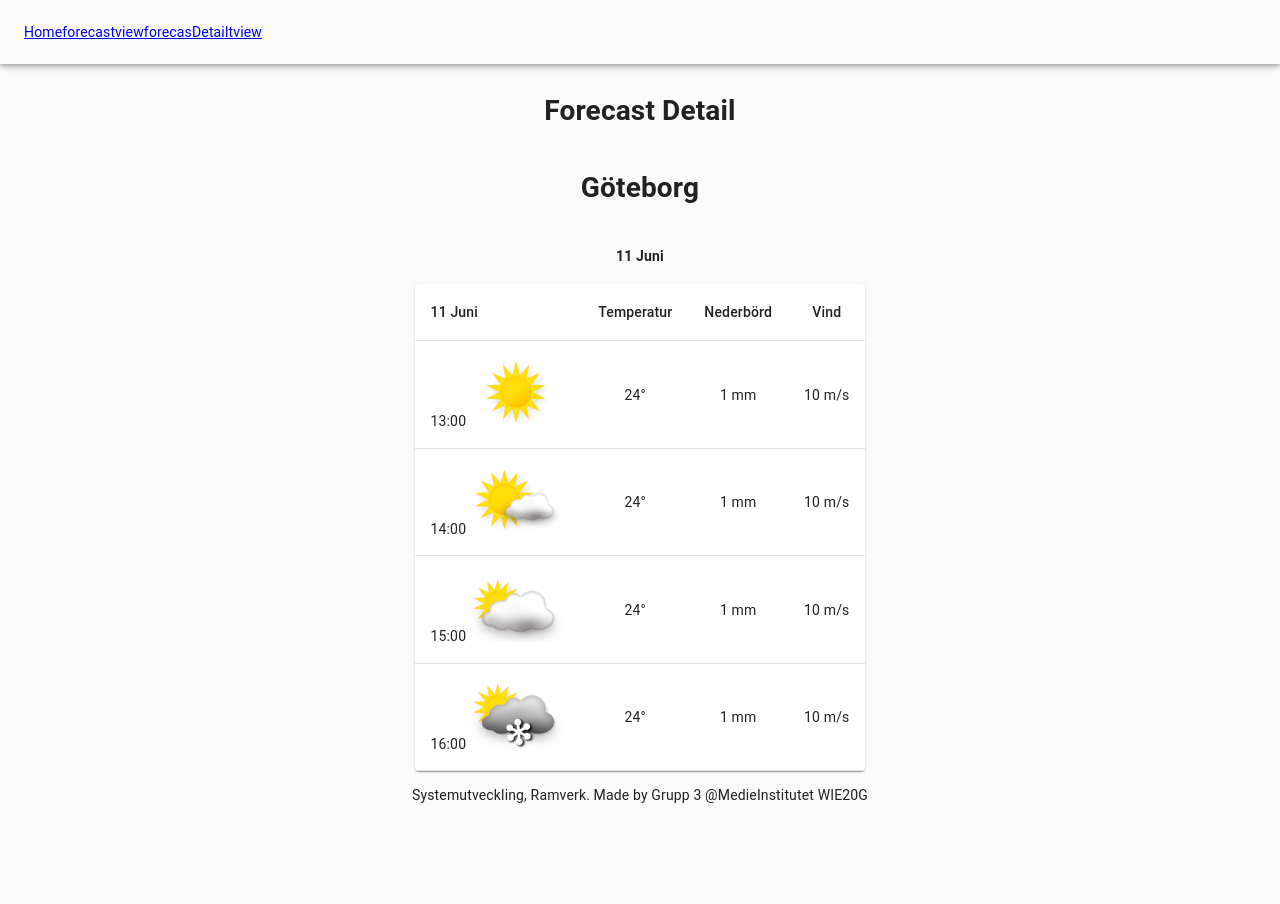
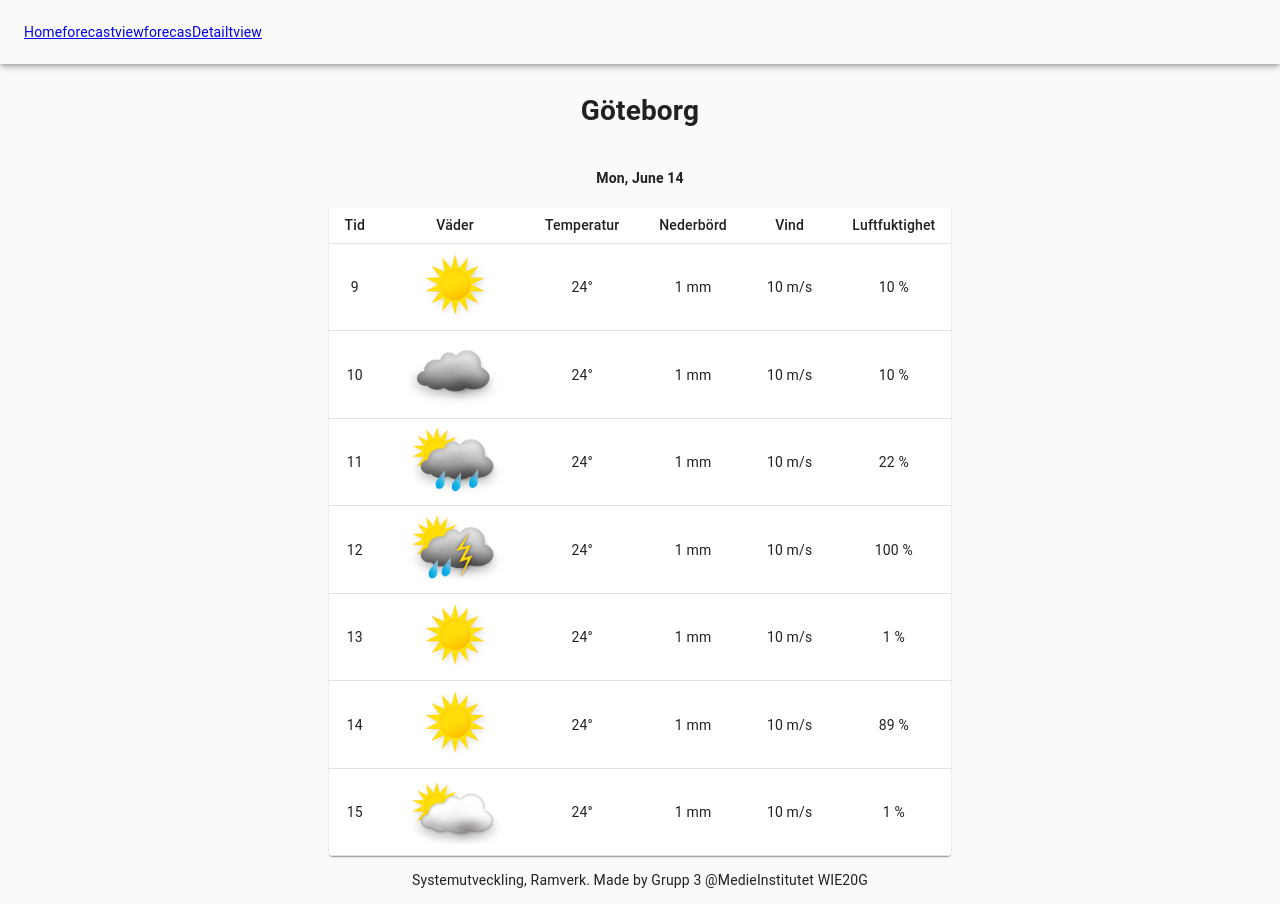
Before and after one commit to FredrikLjungqvist/Weather, a React (Create React App) app: page /forecastdetail/2021-06-14 in a window 1280 px wide. Before the commit the page ends 819 px from the top, so only its background shows below. Built offline with nearby package versions, Linux system fonts and the light colour scheme.

Commit message:
added more data to  weatherDetails

```diff
--- a/src/Pages/ForecastDetailView.tsx
+++ b/src/Pages/ForecastDetailView.tsx
@@ -10,7 +10,6 @@ const styles: CSSProperties = {
 const ForecastDetailView = () => {
   return (
     <div style={styles}>
-      <h1>Forecast Detail</h1>
       <CityForecastDetails />
     </div>
   )
--- a/src/Pages/ForecastView.tsx
+++ b/src/Pages/ForecastView.tsx
@@ -1,10 +1,17 @@
 import React from 'react'
 import myArray from '../citys'
+import { Link } from 'react-router-dom'
 
 const ForecastView = () => {
   return (
     <div>
       <h1>ForecastView</h1>
+      <li>
+        <Link to="/forecastdetail/2021-06-14" >2021 06 14</Link>
+      </li>
+      <li>
+        <Link to="/forecastdetail/2021-06-15" >2021 06 15</Link>
+      </li>
       <p>{myArray[1]}</p>
     </div>
   )
--- a/src/components/UI/Layout.tsx
+++ b/src/components/UI/Layout.tsx
@@ -29,7 +29,7 @@ export default class Layout extends Component {
           <ForecastView />
         </Route>
 
-        <Route path="/forecastdetail">
+        <Route path="/forecastdetail/:currentDate">
           <ForecastDetailView />
         </Route>
         <Footer />
--- a/src/components/weather/CityForecastDetails.tsx
+++ b/src/components/weather/CityForecastDetails.tsx
@@ -1,76 +1,137 @@
 import React from 'react'
-import { Paper, TableContainer, Table, TableHead, TableCell, TableRow, TableBody, Icon } from '@material-ui/core'
-import one from '../../assets/icons/1.png'
+import { Paper, TableContainer, Table, TableHead, TableCell, TableRow, TableBody } from '@material-ui/core'
+import { useParams } from 'react-router-dom'
 
 interface WeatherDetails {
-  id: Number
+  id: number
+  date: string
   celsius: Number
+  humidity: Number
   weatherSymbol: Number
-  hour: String
   precipitation: Number
   windSpeed: Number
 }
 
 
 const dummy_data: WeatherDetails[] = [
+
   {
     id: Math.floor(Math.random() * 10000),
     celsius: 24,
+    date: "2021-06-14T09:00:26.857Z",
+    humidity: 10,
     weatherSymbol: 1,
-    hour: "13:00",
     precipitation: 1,
     windSpeed: 10,
   },
   {
     id: Math.floor(Math.random() * 10000),
     celsius: 24,
-    weatherSymbol: 2,
-    hour: "14:00",
+    date: "2021-06-14T10:00:26.857Z",
+    weatherSymbol: 6,
+    humidity: 10,
     precipitation: 1,
     windSpeed: 10,
   },
   {
     id: Math.floor(Math.random() * 10000),
     celsius: 24,
-    weatherSymbol: 3,
-    hour: "15:00",
+    date: "2021-06-14T11:00:26.857Z",
+    humidity: 22,
+    weatherSymbol: 10,
     precipitation: 1,
     windSpeed: 10,
   },
   {
     id: Math.floor(Math.random() * 10000),
     celsius: 24,
-    weatherSymbol: 15,
-    hour: "16:00",
+    date: "2021-06-14T12:00:26.857Z",
+    humidity: 100,
+    weatherSymbol: 11,
     precipitation: 1,
     windSpeed: 10,
   },
+  {
+    id: Math.floor(Math.random() * 10000),
+    celsius: 24,
+    date: "2021-06-14T13:00:26.857Z",
+    humidity: 1,
+    weatherSymbol: 1,
+    precipitation: 1,
+    windSpeed: 10,
+  },
+  {
+    id: Math.floor(Math.random() * 10000),
+    celsius: 24,
+    date: "2021-06-14T14:00:26.857Z",
+    humidity: 89,
+    weatherSymbol: 1,
+    precipitation: 1,
+    windSpeed: 10,
+  },
+  {
+    id: Math.floor(Math.random() * 10000),
+    celsius: 24,
+    date: "2021-06-14T15:00:26.857Z",
+    humidity: 1,
+    weatherSymbol: 3,
+    precipitation: 1,
+    windSpeed: 10,
+  },
+  {
+    id: Math.floor(Math.random() * 10000),
+    celsius: 1,
+    date: "2021-06-15T15:00:26.857Z",
+    humidity: 100,
+    weatherSymbol: 27,
+    precipitation: 1,
+    windSpeed: 1000,
+  },
 ]
+
 
 
 const CityForecastDetails = () => {
 
 
-  console.log(dummy_data)
+
+  const params: any = useParams();
+
+  console.log(params.currentDate)
+  console.log(dummy_data[0].date.substring(0, 10))
+
+  const currentList = dummy_data.filter((day) => day.date.substring(0, 10) === params.currentDate)
+
+
+  const datum = new Date(currentList[0].date)
+
+  datum.toLocaleDateString("se-SE", { month: 'long' })
+
   return (
     <>
+
+
       <h1>Göteborg</h1>
-      <h4>11 Juni</h4>
-      <TableContainer component={Paper}>
-        <Table aria-label="simple table">
+      <h4>{datum.toLocaleString("se-SE", { weekday: "short", day: "numeric", month: 'long' })}</h4>
+      <TableContainer component={Paper} >
+        <Table size="small" aria-label="simple table">
           <TableHead>
             <TableRow>
-              <TableCell>11 Juni</TableCell>
+              <TableCell align="center">Tid</TableCell>
+              <TableCell align="center">Väder</TableCell>
               <TableCell align="center">Temperatur</TableCell>
               <TableCell align="center">Nederbörd</TableCell>
               <TableCell align="center">Vind</TableCell>
+              <TableCell align="center">Luftfuktighet</TableCell>
             </TableRow>
           </TableHead>
           <TableBody>
-            {dummy_data.map((row) => (
-              <TableRow >
+            {currentList.map((row) => (
+              <TableRow key={row.id}>
                 <TableCell align="center" component="th" >
-                  {row.hour}
+                  {new Date(row.date).getHours()}
+                </TableCell>
+                <TableCell align="center" component="th" >
                   <img src={require(`../../assets/icons/${row.weatherSymbol}.png`).default} width="100" alt="" />
                 </TableCell>
                 <TableCell align="center">
@@ -78,11 +139,13 @@ const CityForecastDetails = () => {
                 </TableCell>
                 <TableCell align="center">{row.precipitation} mm</TableCell>
                 <TableCell align="center">{row.windSpeed} m/s</TableCell>
+                <TableCell align="center">{row.humidity} %</TableCell>
               </TableRow>
             ))}
           </TableBody>
         </Table>
       </TableContainer >
+
     </>
   )
 }
--- a/src/components/weather/CurrentWeather.tsx
+++ b/src/components/weather/CurrentWeather.tsx
@@ -14,7 +14,6 @@ const useStyles = makeStyles({
   },
 });
 
-
 export default function CurrentWeather() {
   const classes = useStyles();
   return (
@@ -25,11 +24,11 @@ export default function CurrentWeather() {
           <CardContent className={classes.root}>
             <Typography gutterBottom variant="h1" component="h2">
               Göteborg
-          </Typography>
+            </Typography>
             <Typography variant="body2" color="textSecondary" component="p">
               Lizards are a widespread group of squamate reptiles, with over 6,000 species, ranging
               across all continents except Antarctica
-          </Typography>
+            </Typography>
           </CardContent>
         </CardActionArea>
         <CardActions>
```
